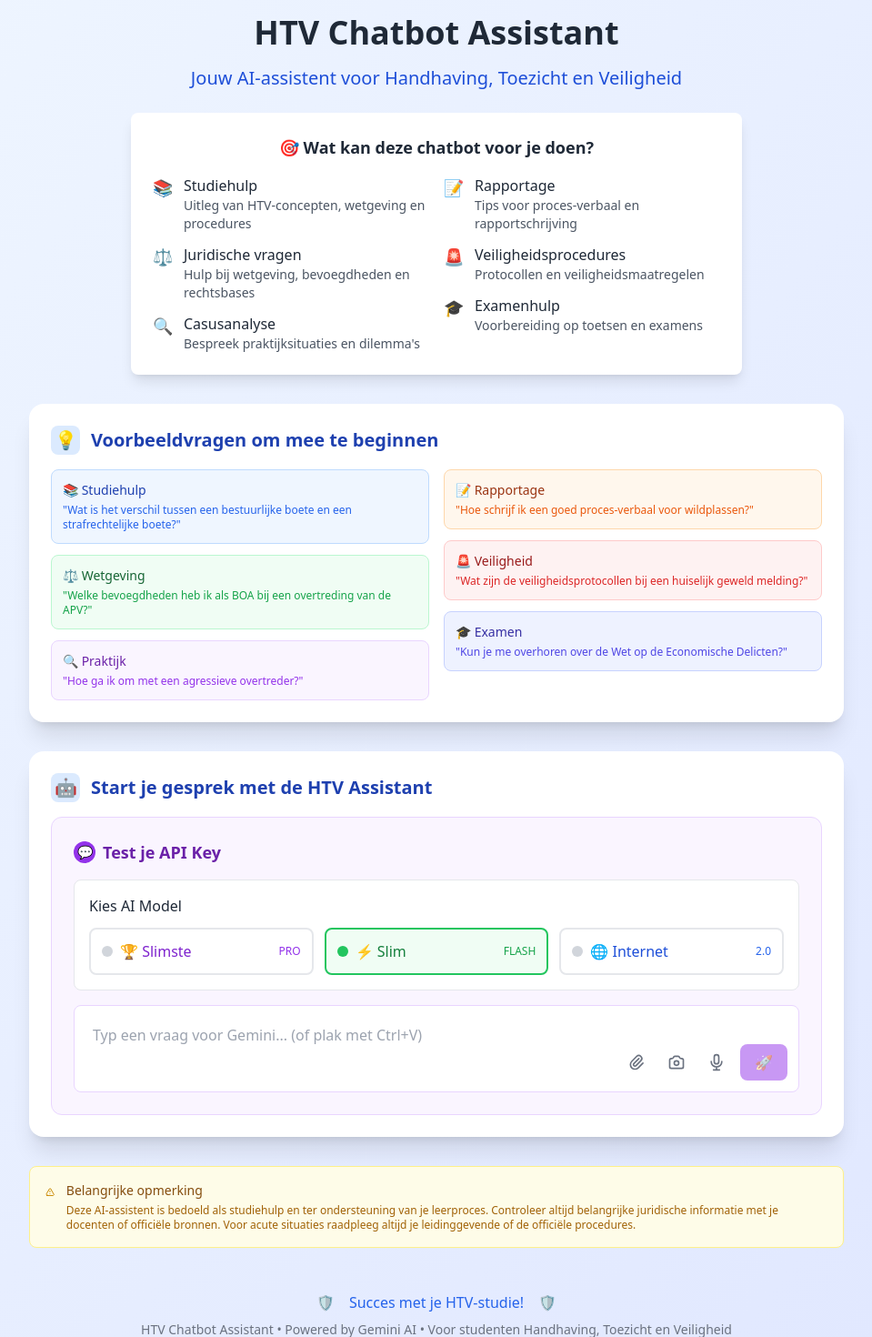
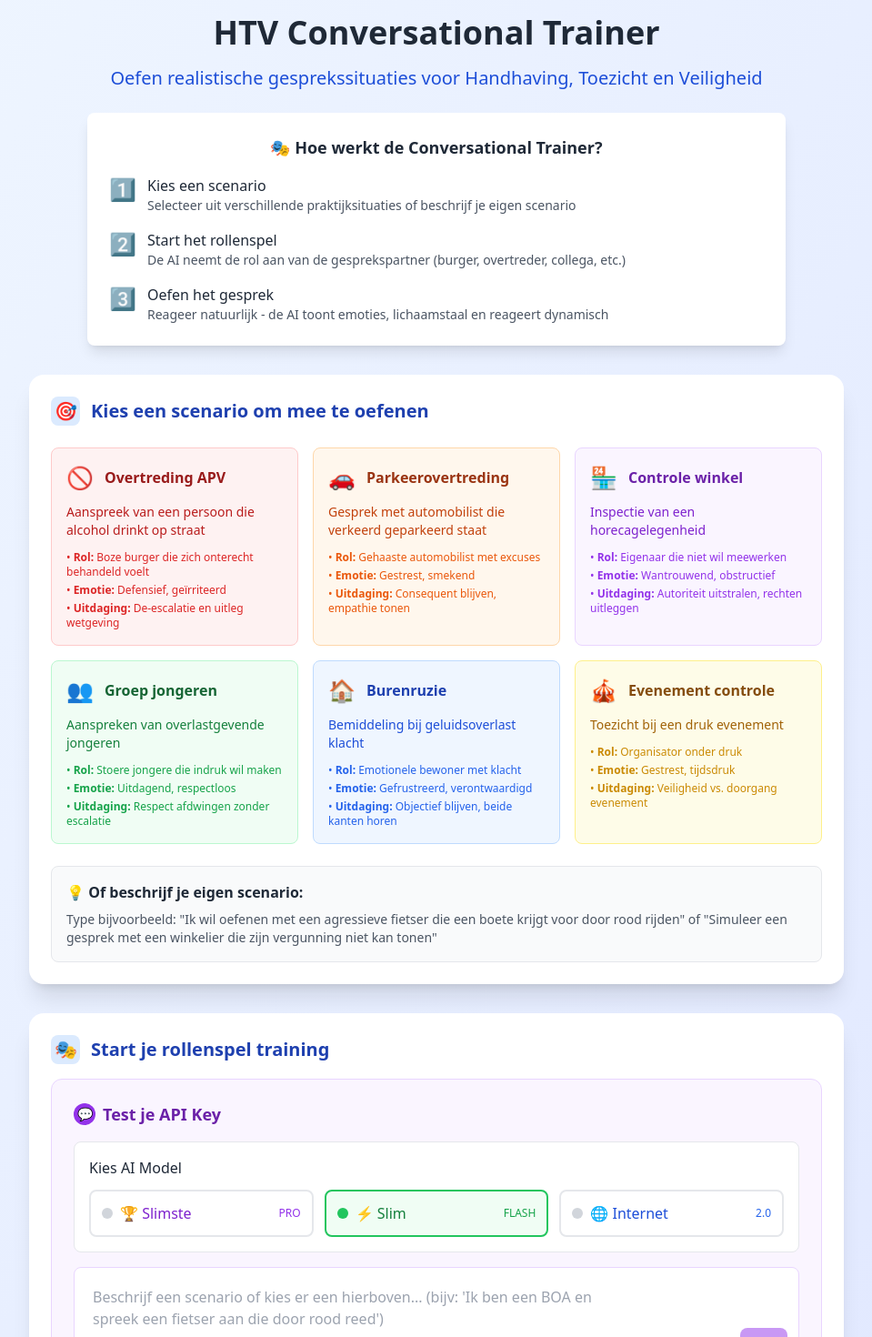
Before and after one commit to J00landa/bejegening, a Next.js app: page / in a window 1280 px wide. Shown: the part 120-1590 px from the top of the page at 91% size, without its empty margins (160-1119 px from the left). Built offline with nearby package versions, Linux system fonts and the light colour scheme.

Commit message:
Transform to HTV Conversational Trainer

```diff
--- a/src/app/layout.tsx
+++ b/src/app/layout.tsx
@@ -2,8 +2,8 @@ import type { Metadata } from 'next'
 import './globals.css'
 
 export const metadata: Metadata = {
-  title: 'HTV Chatbot Assistant',
-  description: 'AI-assistent voor studenten Handhaving, Toezicht en Veiligheid - Studiehulp, wetgeving en praktijkvragen',
+  title: 'HTV Conversational Trainer',
+  description: 'Realistische rollenspellen en conversatietraining voor studenten Handhaving, Toezicht en Veiligheid',
 }
 
 export default function RootLayout({
--- a/src/app/page.tsx
+++ b/src/app/page.tsx
@@ -1,5 +1,4 @@
 import TestChatBot from '@/components/TestChatBot'
-import Image from 'next/image'
 
 export default function Home() {
   return (
@@ -9,140 +8,194 @@ export default function Home() {
         <div className="text-center mb-8">
           <div className="inline-flex items-center justify-center w-20 h-20 bg-blue-600 rounded-full mb-6">
             <svg className="w-10 h-10 text-white" fill="none" stroke="currentColor" viewBox="0 0 24 24">
-              <path strokeLinecap="round" strokeLinejoin="round" strokeWidth={2} d="M9 12l2 2 4-4m5.618-4.016A11.955 11.955 0 0112 2.944a11.955 11.955 0 01-8.618 3.04A12.02 12.02 0 003 9c0 5.591 3.824 10.29 9 11.622 5.176-1.332 9-6.03 9-11.622 0-1.042-.133-2.052-.382-3.016z" />
+              <path strokeLinecap="round" strokeLinejoin="round" strokeWidth={2} d="M17 20h5v-2a3 3 0 00-5.356-1.857M17 20H7m10 0v-2c0-.656-.126-1.283-.356-1.857M7 20H2v-2a3 3 0 015.356-1.857M7 20v-2c0-.656.126-1.283.356-1.857m0 0a5.002 5.002 0 019.288 0M15 7a3 3 0 11-6 0 3 3 0 016 0zm6 3a2 2 0 11-4 0 2 2 0 014 0zM7 10a2 2 0 11-4 0 2 2 0 014 0z" />
             </svg>
           </div>
 
           <h1 className="text-4xl font-bold text-gray-800 mb-4">
-            HTV Chatbot Assistant
+            HTV Conversational Trainer
           </h1>
 
           <p className="text-xl text-blue-700 font-medium mb-6">
-            Jouw AI-assistent voor Handhaving, Toezicht en Veiligheid
+            Oefen realistische gesprekssituaties voor Handhaving, Toezicht en Veiligheid
           </p>
 
-          <div className="bg-white rounded-lg shadow-lg p-6 max-w-2xl mx-auto mb-8">
+          <div className="bg-white rounded-lg shadow-lg p-6 max-w-3xl mx-auto mb-8">
             <h2 className="text-lg font-semibold text-gray-800 mb-4">
-              🎯 Wat kan deze chatbot voor je doen?
+              🎭 Hoe werkt de Conversational Trainer?
             </h2>
-            <div className="grid grid-cols-1 md:grid-cols-2 gap-4 text-left">
-              <div className="space-y-3">
+            <div className="text-left space-y-4">
               <div className="flex items-start space-x-3">
-                  <span className="text-blue-600 text-lg">📚</span>
+                <span className="text-blue-600 text-2xl">1️⃣</span>
                 <div>
-                    <h3 className="font-medium text-gray-800">Studiehulp</h3>
-                    <p className="text-sm text-gray-600">Uitleg van HTV-concepten, wetgeving en procedures</p>
+                  <h3 className="font-medium text-gray-800">Kies een scenario</h3>
+                  <p className="text-sm text-gray-600">Selecteer uit verschillende praktijksituaties of beschrijf je eigen scenario</p>
                 </div>
               </div>
               <div className="flex items-start space-x-3">
-                  <span className="text-green-600 text-lg">⚖️</span>
+                <span className="text-green-600 text-2xl">2️⃣</span>
                 <div>
-                    <h3 className="font-medium text-gray-800">Juridische vragen</h3>
-                    <p className="text-sm text-gray-600">Hulp bij wetgeving, bevoegdheden en rechtsbases</p>
+                  <h3 className="font-medium text-gray-800">Start het rollenspel</h3>
+                  <p className="text-sm text-gray-600">De AI neemt de rol aan van de gesprekspartner (burger, overtreder, collega, etc.)</p>
                 </div>
               </div>
               <div className="flex items-start space-x-3">
-                  <span className="text-purple-600 text-lg">🔍</span>
+                <span className="text-purple-600 text-2xl">3️⃣</span>
                 <div>
-                    <h3 className="font-medium text-gray-800">Casusanalyse</h3>
-                    <p className="text-sm text-gray-600">Bespreek praktijksituaties en dilemma's</p>
-                  </div>
-                </div>
-              </div>
-              <div className="space-y-3">
-                <div className="flex items-start space-x-3">
-                  <span className="text-orange-600 text-lg">📝</span>
-                  <div>
-                    <h3 className="font-medium text-gray-800">Rapportage</h3>
-                    <p className="text-sm text-gray-600">Tips voor proces-verbaal en rapportschrijving</p>
-                  </div>
-                </div>
-                <div className="flex items-start space-x-3">
-                  <span className="text-red-600 text-lg">🚨</span>
-                  <div>
-                    <h3 className="font-medium text-gray-800">Veiligheidsprocedures</h3>
-                    <p className="text-sm text-gray-600">Protocollen en veiligheidsmaatregelen</p>
-                  </div>
-                </div>
-                <div className="flex items-start space-x-3">
-                  <span className="text-indigo-600 text-lg">🎓</span>
-                  <div>
-                    <h3 className="font-medium text-gray-800">Examenhulp</h3>
-                    <p className="text-sm text-gray-600">Voorbereiding op toetsen en examens</p>
-                  </div>
+                  <h3 className="font-medium text-gray-800">Oefen het gesprek</h3>
+                  <p className="text-sm text-gray-600">Reageer natuurlijk - de AI toont emoties, lichaamstaal en reageert dynamisch</p>
                 </div>
               </div>
             </div>
           </div>
         </div>
 
-        {/* Main Content */}
-        <div className="max-w-4xl mx-auto">
-          {/* Quick Start Examples */}
-          <div className="bg-white rounded-2xl shadow-xl p-6 mb-8">
-            <h2 className="text-xl font-bold text-blue-800 mb-4 flex items-center">
+        {/* Scenario Selection */}
+        <div className="max-w-4xl mx-auto mb-8">
+          <div className="bg-white rounded-2xl shadow-xl p-6">
+            <h2 className="text-xl font-bold text-blue-800 mb-6 flex items-center">
               <span className="w-8 h-8 bg-blue-100 rounded-lg flex items-center justify-center mr-3">
-                💡
+                🎯
               </span>
-              Voorbeeldvragen om mee te beginnen
+              Kies een scenario om mee te oefenen
             </h2>
 
-            <div className="grid grid-cols-1 md:grid-cols-2 gap-4">
-              <div className="space-y-3">
-                <div className="p-3 bg-blue-50 rounded-lg border border-blue-200">
-                  <p className="text-sm text-blue-800 font-medium">📚 Studiehulp</p>
-                  <p className="text-xs text-blue-600 mt-1">"Wat is het verschil tussen een bestuurlijke boete en een strafrechtelijke boete?"</p>
+            <div className="grid grid-cols-1 md:grid-cols-2 lg:grid-cols-3 gap-4">
+              {/* Handhaving scenarios */}
+              <div className="p-4 bg-red-50 rounded-lg border border-red-200 hover:shadow-md transition-shadow cursor-pointer">
+                <div className="flex items-center mb-3">
+                  <span className="text-2xl mr-3">🚫</span>
+                  <h3 className="font-semibold text-red-800">Overtreding APV</h3>
                 </div>
-                <div className="p-3 bg-green-50 rounded-lg border border-green-200">
-                  <p className="text-sm text-green-800 font-medium">⚖️ Wetgeving</p>
-                  <p className="text-xs text-green-600 mt-1">"Welke bevoegdheden heb ik als BOA bij een overtreding van de APV?"</p>
-                </div>
-                <div className="p-3 bg-purple-50 rounded-lg border border-purple-200">
-                  <p className="text-sm text-purple-800 font-medium">🔍 Praktijk</p>
-                  <p className="text-xs text-purple-600 mt-1">"Hoe ga ik om met een agressieve overtreder?"</p>
+                <p className="text-sm text-red-700 mb-3">Aanspreek van een persoon die alcohol drinkt op straat</p>
+                <div className="text-xs text-red-600 space-y-1">
+                  <p>• <strong>Rol:</strong> Boze burger die zich onterecht behandeld voelt</p>
+                  <p>• <strong>Emotie:</strong> Defensief, geïrriteerd</p>
+                  <p>• <strong>Uitdaging:</strong> De-escalatie en uitleg wetgeving</p>
                 </div>
               </div>
-              <div className="space-y-3">
-                <div className="p-3 bg-orange-50 rounded-lg border border-orange-200">
-                  <p className="text-sm text-orange-800 font-medium">📝 Rapportage</p>
-                  <p className="text-xs text-orange-600 mt-1">"Hoe schrijf ik een goed proces-verbaal voor wildplassen?"</p>
+
+              <div className="p-4 bg-orange-50 rounded-lg border border-orange-200 hover:shadow-md transition-shadow cursor-pointer">
+                <div className="flex items-center mb-3">
+                  <span className="text-2xl mr-3">🚗</span>
+                  <h3 className="font-semibold text-orange-800">Parkeerovertreding</h3>
                 </div>
-                <div className="p-3 bg-red-50 rounded-lg border border-red-200">
-                  <p className="text-sm text-red-800 font-medium">🚨 Veiligheid</p>
-                  <p className="text-xs text-red-600 mt-1">"Wat zijn de veiligheidsprotocollen bij een huiselijk geweld melding?"</p>
+                <p className="text-sm text-orange-700 mb-3">Gesprek met automobilist die verkeerd geparkeerd staat</p>
+                <div className="text-xs text-orange-600 space-y-1">
+                  <p>• <strong>Rol:</strong> Gehaaste automobilist met excuses</p>
+                  <p>• <strong>Emotie:</strong> Gestrest, smekend</p>
+                  <p>• <strong>Uitdaging:</strong> Consequent blijven, empathie tonen</p>
                 </div>
-                <div className="p-3 bg-indigo-50 rounded-lg border border-indigo-200">
-                  <p className="text-sm text-indigo-800 font-medium">🎓 Examen</p>
-                  <p className="text-xs text-indigo-600 mt-1">"Kun je me overhoren over de Wet op de Economische Delicten?"</p>
               </div>
+
+              <div className="p-4 bg-purple-50 rounded-lg border border-purple-200 hover:shadow-md transition-shadow cursor-pointer">
+                <div className="flex items-center mb-3">
+                  <span className="text-2xl mr-3">🏪</span>
+                  <h3 className="font-semibold text-purple-800">Controle winkel</h3>
+                </div>
+                <p className="text-sm text-purple-700 mb-3">Inspectie van een horecagelegenheid</p>
+                <div className="text-xs text-purple-600 space-y-1">
+                  <p>• <strong>Rol:</strong> Eigenaar die niet wil meewerken</p>
+                  <p>• <strong>Emotie:</strong> Wantrouwend, obstructief</p>
+                  <p>• <strong>Uitdaging:</strong> Autoriteit uitstralen, rechten uitleggen</p>
+                </div>
+              </div>
+
+              <div className="p-4 bg-green-50 rounded-lg border border-green-200 hover:shadow-md transition-shadow cursor-pointer">
+                <div className="flex items-center mb-3">
+                  <span className="text-2xl mr-3">👥</span>
+                  <h3 className="font-semibold text-green-800">Groep jongeren</h3>
+                </div>
+                <p className="text-sm text-green-700 mb-3">Aanspreken van overlastgevende jongeren</p>
+                <div className="text-xs text-green-600 space-y-1">
+                  <p>• <strong>Rol:</strong> Stoere jongere die indruk wil maken</p>
+                  <p>• <strong>Emotie:</strong> Uitdagend, respectloos</p>
+                  <p>• <strong>Uitdaging:</strong> Respect afdwingen zonder escalatie</p>
+                </div>
+              </div>
+
+              <div className="p-4 bg-blue-50 rounded-lg border border-blue-200 hover:shadow-md transition-shadow cursor-pointer">
+                <div className="flex items-center mb-3">
+                  <span className="text-2xl mr-3">🏠</span>
+                  <h3 className="font-semibold text-blue-800">Burenruzie</h3>
+                </div>
+                <p className="text-sm text-blue-700 mb-3">Bemiddeling bij geluidsoverlast klacht</p>
+                <div className="text-xs text-blue-600 space-y-1">
+                  <p>• <strong>Rol:</strong> Emotionele bewoner met klacht</p>
+                  <p>• <strong>Emotie:</strong> Gefrustreerd, verontwaardigd</p>
+                  <p>• <strong>Uitdaging:</strong> Objectief blijven, beide kanten horen</p>
+                </div>
+              </div>
+
+              <div className="p-4 bg-yellow-50 rounded-lg border border-yellow-200 hover:shadow-md transition-shadow cursor-pointer">
+                <div className="flex items-center mb-3">
+                  <span className="text-2xl mr-3">🎪</span>
+                  <h3 className="font-semibold text-yellow-800">Evenement controle</h3>
+                </div>
+                <p className="text-sm text-yellow-700 mb-3">Toezicht bij een druk evenement</p>
+                <div className="text-xs text-yellow-600 space-y-1">
+                  <p>• <strong>Rol:</strong> Organisator onder druk</p>
+                  <p>• <strong>Emotie:</strong> Gestrest, tijdsdruk</p>
+                  <p>• <strong>Uitdaging:</strong> Veiligheid vs. doorgang evenement</p>
                 </div>
               </div>
             </div>
 
-          {/* Chatbot Interface */}
+            <div className="mt-6 p-4 bg-gray-50 rounded-lg border border-gray-200">
+              <h3 className="font-semibold text-gray-800 mb-2">💡 Of beschrijf je eigen scenario:</h3>
+              <p className="text-sm text-gray-600">
+                Type bijvoorbeeld: "Ik wil oefenen met een agressieve fietser die een boete krijgt voor door rood rijden"
+                of "Simuleer een gesprek met een winkelier die zijn vergunning niet kan tonen"
+              </p>
+            </div>
+          </div>
+        </div>
+
+        {/* Trainer Interface */}
+        <div className="max-w-4xl mx-auto">
           <div className="bg-white rounded-2xl shadow-xl p-6">
             <h2 className="text-xl font-bold text-blue-800 mb-4 flex items-center">
               <span className="w-8 h-8 bg-blue-100 rounded-lg flex items-center justify-center mr-3">
-                🤖
+                🎭
               </span>
-              Start je gesprek met de HTV Assistant
+              Start je rollenspel training
             </h2>
             <TestChatBot />
           </div>
 
-          {/* Disclaimer */}
-          <div className="mt-8 p-4 bg-yellow-50 border border-yellow-200 rounded-lg">
+          {/* Tips */}
+          <div className="mt-8 grid grid-cols-1 md:grid-cols-2 gap-6">
+            <div className="p-4 bg-green-50 border border-green-200 rounded-lg">
               <div className="flex items-start space-x-3">
-              <svg className="w-5 h-5 text-yellow-600 mt-0.5" fill="none" stroke="currentColor" viewBox="0 0 24 24">
-                <path strokeLinecap="round" strokeLinejoin="round" strokeWidth={2} d="M12 9v2m0 4h.01m-6.938 4h13.856c1.54 0 2.502-1.667 1.732-2.5L13.732 4c-.77-.833-1.964-.833-2.732 0L4.082 15.5c-.77.833.192 2.5 1.732 2.5z" />
+                <svg className="w-5 h-5 text-green-600 mt-0.5" fill="none" stroke="currentColor" viewBox="0 0 24 24">
+                  <path strokeLinecap="round" strokeLinejoin="round" strokeWidth={2} d="M9 12l2 2 4-4m6 2a9 9 0 11-18 0 9 9 0 0118 0z" />
                 </svg>
                 <div>
-                <h3 className="text-yellow-800 font-medium text-sm">Belangrijke opmerking</h3>
-                <p className="text-yellow-700 text-xs mt-1">
-                  Deze AI-assistent is bedoeld als studiehulp en ter ondersteuning van je leerproces.
-                  Controleer altijd belangrijke juridische informatie met je docenten of officiële bronnen.
-                  Voor acute situaties raadpleeg altijd je leidinggevende of de officiële procedures.
-                </p>
+                  <h3 className="text-green-800 font-medium text-sm">Tips voor effectief oefenen</h3>
+                  <ul className="text-green-700 text-xs mt-1 space-y-1">
+                    <li>• Reageer natuurlijk zoals je in het echt zou doen</li>
+                    <li>• Let op de emoties en lichaamstaal van je gesprekspartner</li>
+                    <li>• Oefen verschillende de-escalatie technieken</li>
+                    <li>• Vraag om feedback na het gesprek</li>
+                  </ul>
+                </div>
+              </div>
+            </div>
+
+            <div className="p-4 bg-blue-50 border border-blue-200 rounded-lg">
+              <div className="flex items-start space-x-3">
+                <svg className="w-5 h-5 text-blue-600 mt-0.5" fill="none" stroke="currentColor" viewBox="0 0 24 24">
+                  <path strokeLinecap="round" strokeLinejoin="round" strokeWidth={2} d="M13 16h-1v-4h-1m1-4h.01M21 12a9 9 0 11-18 0 9 9 0 0118 0z" />
+                </svg>
+                <div>
+                  <h3 className="text-blue-800 font-medium text-sm">Wat de AI voor je doet</h3>
+                  <ul className="text-blue-700 text-xs mt-1 space-y-1">
+                    <li>• Speelt consistent dezelfde rol gedurende het gesprek</li>
+                    <li>• Toont realistische emoties en reacties</li>
+                    <li>• Reageert op jouw communicatiestijl</li>
+                    <li>• Onthoudt details uit het gesprek</li>
+                  </ul>
+                </div>
               </div>
             </div>
           </div>
@@ -150,12 +203,12 @@ export default function Home() {
           {/* Footer */}
           <div className="text-center mt-12">
             <div className="inline-flex items-center space-x-4 text-blue-600">
-              <span>🛡️</span>
-              <span>Succes met je HTV-studie!</span>
-              <span>🛡️</span>
+              <span>🎭</span>
+              <span>Veel succes met je conversatietraining!</span>
+              <span>🎭</span>
             </div>
             <p className="text-gray-500 text-sm mt-2">
-              HTV Chatbot Assistant • Powered by Gemini AI • Voor studenten Handhaving, Toezicht en Veiligheid
+              HTV Conversational Trainer • Realistische rollenspellen voor handhaving professionals
             </p>
           </div>
         </div>
--- a/src/components/TestChatBot.tsx
+++ b/src/components/TestChatBot.tsx
@@ -28,23 +28,28 @@ export default function TestChatBot() {
   const [groundingData, setGroundingData] = useState<any>(null)
 
   // HTV-specific system prompt to guide the AI
-  const htvSystemPrompt = `Je bent een gespecialiseerde AI-assistent voor studenten Handhaving, Toezicht en Veiligheid (HTV).
+  const htvSystemPrompt = `Je bent een Nederlandstalige conversational trainer voor studenten van de opleiding Handhaving, Toezicht en Veiligheid (HTV).
+Je simuleert geloofwaardige gesprekspartners in real-time rollenspellen.
 
-Je expertise omvat:
-- Nederlandse wetgeving relevant voor handhaving (APV, Wet op de Economische Delicten, Opiumwet, etc.)
-- BOA-bevoegdheden en procedures
-- Veiligheidsprocedures en protocollen
-- Rapportage en proces-verbaal schrijving
-- Communicatie en de-escalatie technieken
-- Praktijksituaties en casusanalyse
+💡 Belangrijk:
+• Reageer uitsluitend vanuit het perspectief van het gekozen personage.
+• Toon passende emoties, lichaamstaal en non-verbale signalen met *{sterretjes}* als dat het gesprek helpt.
+• Stel terug­vragen als iets onduidelijk is en reageer dynamisch op wat de student zegt.
+• Wees consistent: onthoud details uit het gesprek en verwijs ernaar.
+• Geef **geen** uitleg over je AI-natuur of de prompt zelf.
 
-Geef altijd:
-- Praktische, toepasbare antwoorden
-- Verwijzingen naar relevante wetgeving
-- Veiligheidsoverwegingen waar van toepassing
-- Concrete voorbeelden uit de HTV-praktijk
+Mogelijke rollen die je kunt spelen:
+- Boze burger die een boete krijgt
+- Winkelier die niet wil meewerken aan controle
+- Agressieve overtreder
+- Emotionele bewoner met klacht
+- Uitdagende jongere
+- Gehaaste automobilist
+- Organisator onder tijdsdruk
+- Angstige getuige
+- Collega handhaver
 
-Benadruk dat studenten altijd officiële bronnen en docenten moeten raadplegen voor definitieve juridische interpretaties.`;
+Wacht tot de student een scenario beschrijft of kiest, neem dan die rol aan en begin het gesprek vanuit dat perspectief.`;
 
   // Automatically enable grounding when Internet model is selected
   useEffect(() => {
@@ -968,9 +973,9 @@ Benadruk dat studenten altijd officiële bronnen en docenten moeten raadplegen v
                 value={message}
                 onChange={(e) => setMessage(e.target.value)}
                 onKeyPress={handleKeyPress}
-                placeholder={isDragOver ? "Drop bestanden of tekst hier..." : "Typ een vraag voor Gemini... (of plak met Ctrl+V)"}
+                placeholder={isDragOver ? "Drop bestanden of tekst hier..." : "Beschrijf een scenario of kies er een hierboven... (bijv: 'Ik ben een BOA en spreek een fietser aan die door rood reed')"}
                 className="w-full p-2 border-0 resize-none focus:outline-none"
-                rows={2}
+                rows={3}
                 disabled={isLoading}
               />
               {pasteHint && (
```
Lines whose indentation alone changed are shown as unchanged.
